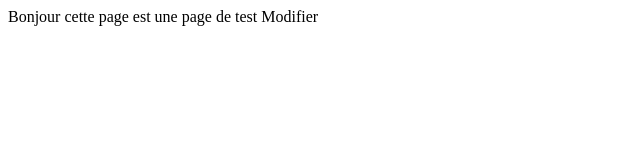
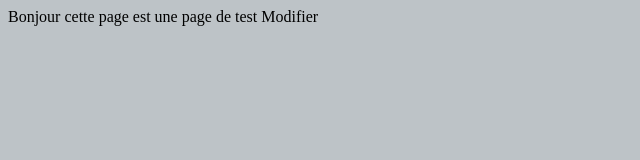
Before and after one commit to imadfahhama/DepotDistant, a plain HTML site: page index.html in a window 1280 px wide. Shown: the whole page, without its empty margins (0-640 px from the left). Drawn offline with Linux system fonts and the light colour scheme.

Commit message:
changement de la couleur de fond

```diff
--- a/index.html
+++ b/index.html
@@ -2,7 +2,7 @@
 <head>
 	<title>Ma Page</title>
 </head>
-<body>
+<body style="background-color:#bdc3c7">
 <p>Bonjour cette page est une page de test Modifier</p>
 </body>
 </html>
```
